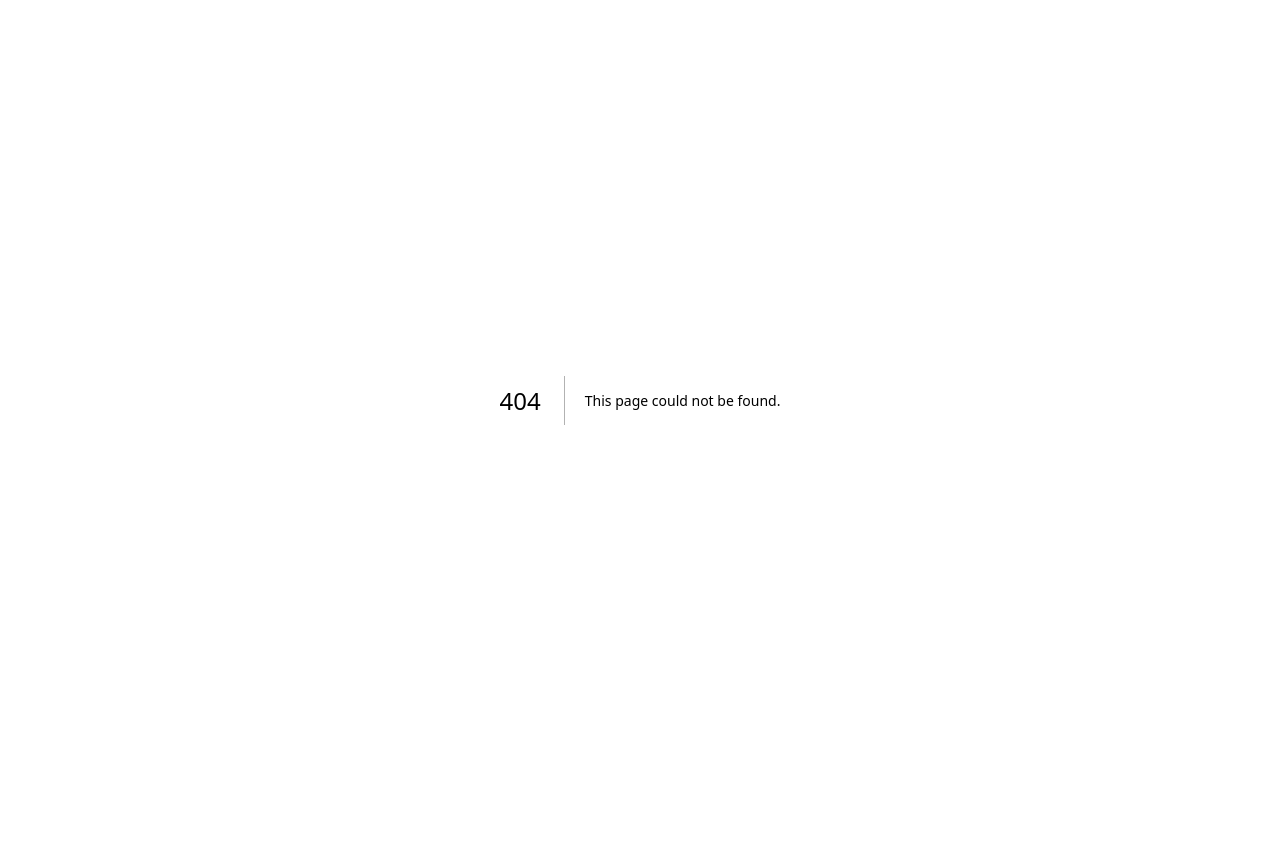
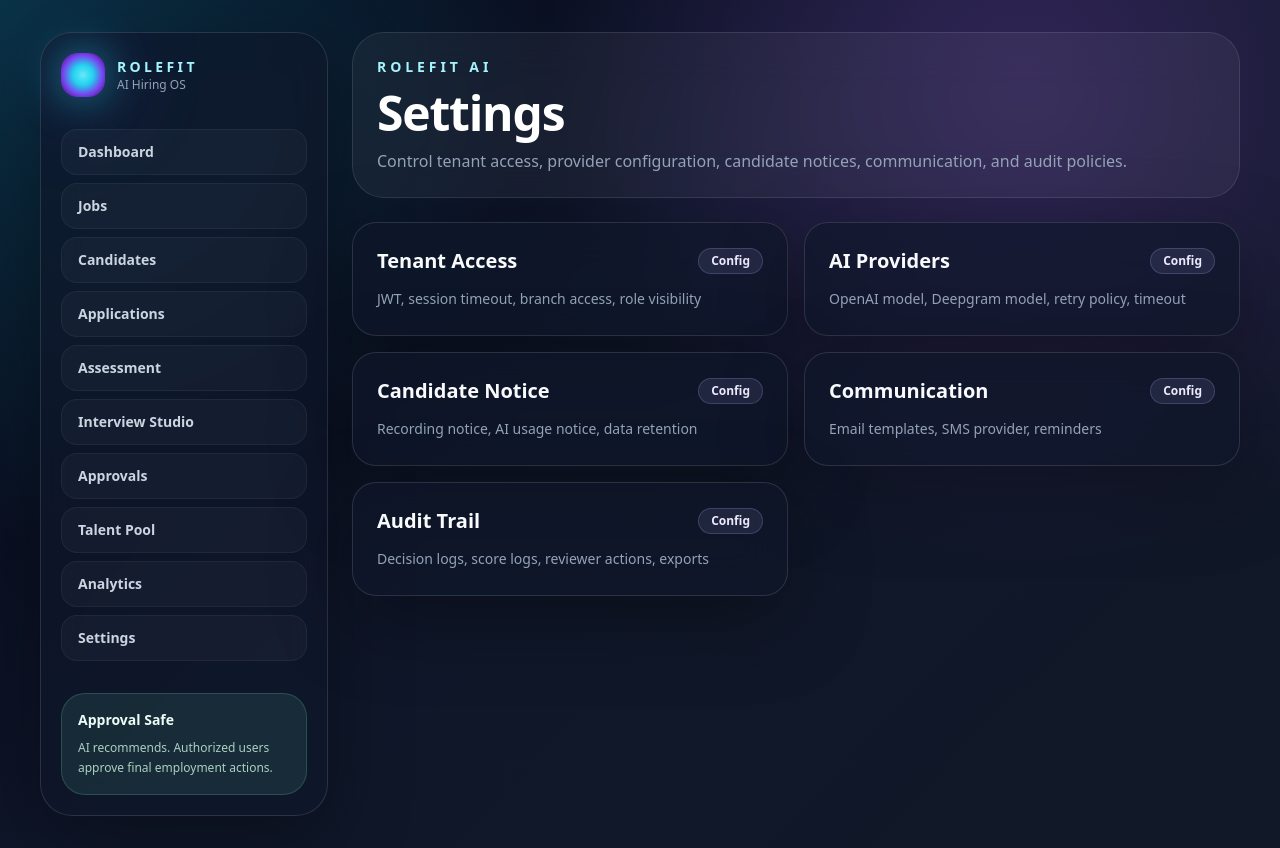
Before and after one commit to shivamgiri-sudo/RoleFit-AI, a Next.js app in the folder frontend/: page /settings in a window 1280 px wide. Before the commit this address had no page. Before the commit the page ends 800 px from the top, so only its background shows below. Built offline with nearby package versions, Linux system fonts and the light colour scheme.

Commit message:
Add settings UI page

```diff
--- /dev/null
+++ b/frontend/app/settings/page.tsx
@@ -0,0 +1,27 @@
+import { AppShell, StatusPill } from '../../components/AppShell';
+
+const settings = [
+  ['Tenant Access', 'JWT, session timeout, branch access, role visibility'],
+  ['AI Providers', 'OpenAI model, Deepgram model, retry policy, timeout'],
+  ['Candidate Notice', 'Recording notice, AI usage notice, data retention'],
+  ['Communication', 'Email templates, SMS provider, reminders'],
+  ['Audit Trail', 'Decision logs, score logs, reviewer actions, exports'],
+];
+
+export default function SettingsPage() {
+  return (
+    <AppShell title="Settings" subtitle="Control tenant access, provider configuration, candidate notices, communication, and audit policies.">
+      <section className="grid gap-4 md:grid-cols-2">
+        {settings.map(([title, body]) => (
+          <div key={title} className="glass-panel rounded-3xl p-6">
+            <div className="flex items-center justify-between gap-3">
+              <h2 className="text-xl font-bold">{title}</h2>
+              <StatusPill tone="violet">Config</StatusPill>
+            </div>
+            <p className="mt-3 text-sm leading-6 text-slate-400">{body}</p>
+          </div>
+        ))}
+      </section>
+    </AppShell>
+  );
+}
```
